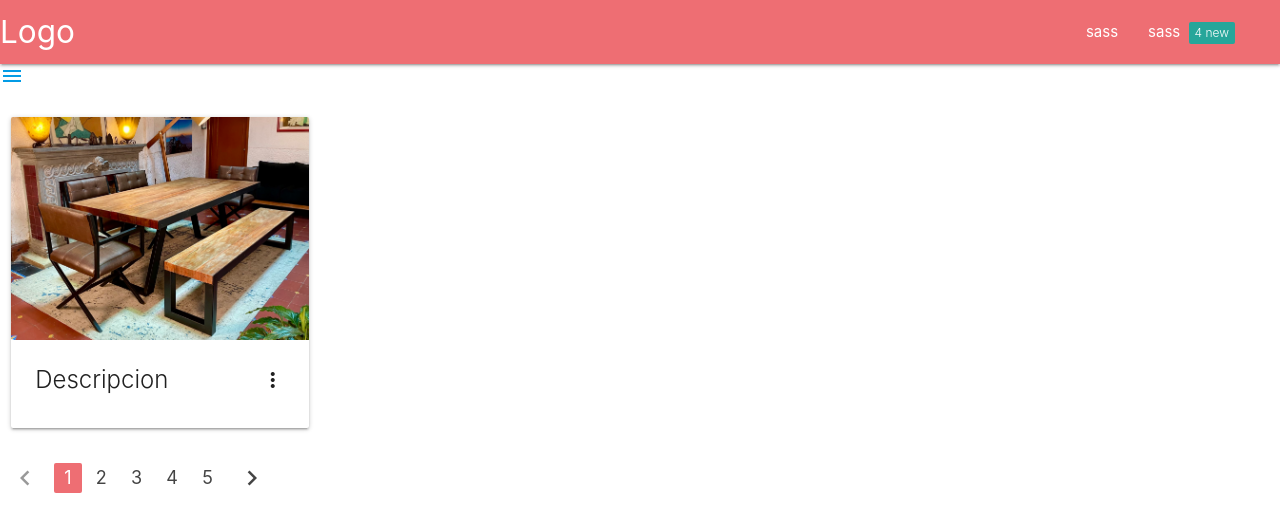
After one commit to ryukomvp/lignum, a PHP site: page / in a window 1280 px wide. The commit adds this page. Shown: the top 532 px of the page. Run offline with PHP 8.4, Linux system fonts and the light colour scheme.

Commit message:
Agrege un cambiador de pagina

```diff
--- /dev/null
+++ b/index.html
@@ -0,0 +1,93 @@
+<!DOCTYPE html>
+<html lang="en">
+<head>
+    <meta charset="UTF-8">
+    <meta http-equiv="X-UA-Compatible" content="IE=edge">
+    <meta name="viewport" content="width=device-width, initial-scale=1.0">
+     <!--Import Google Icon Font-->
+  <link href="https://fonts.googleapis.com/icon?family=Material+Icons" rel="stylesheet">
+  <!--Import materialize.css-->
+  <link type="text/css" rel="stylesheet" href="css/materialize.min.css" media="screen,projection" />
+  <link type="text/css" rel="stylesheet" href="../tienda_online-1/public/css/Diseño_main.css" media="screen,projection" />
+
+  <!--Let browser know website is optimized for mobile-->
+    <title>Document</title>
+</head>
+<body>
+
+  <nav>
+    <div class="nav-wrapper">
+      <a href="" class="brand-logo">Logo</a>
+      <ul id="nav-mobile" class="right hide-on-med-and-down">
+        <li><a href="">sass</a></li>
+        <li><a href="">sass <span class="new badge">4</span></a></li>
+        <li><a src="../tienda_online-1/public/img/mueble.jpg"></a></li>
+      </ul>
+    </div>
+  </nav>
+
+  <ul id="slide-out" class="sidenav">
+    <li>
+      <div class="user-view">
+        <div class="background">
+          <img src="../tienda_online-1/public/img/mueble.jpg">
+        </div>
+        <a href="#user"><img class="circle" src="../tienda_online-1/public/img/Usuario.jpeg"></a>
+        <a href="#name"><span class="white-text name">John Doe</span></a>
+        <a href="#email"><span class="white-text email">jdandturk@gmail.com</span></a>
+      </div>
+    <!-- </li>
+    <li><a href="#!"><i class="material-icons">cloud</i>First Link With Icon</a></li>
+    <li><a href="#!">Second Link</a></li>
+    <li> -->
+      <div class="divider"></div>
+    </li>
+    <li><a class="subheader">Menu</a></li>
+    <li><a class="Categorias" href="#!">Precio</a></li>
+    <li><a class="Categorias" href="#!">Cocina</a></li>
+    <li><a class="Categorias" href="#!">Gamer </a></li>
+    <li><a class="Categorias" href="#!">Jardin</a></li>
+    <li><a class="Categorias" href="#!">Ofician</a></li>
+    <li><a class="Categorias" href="#!">Sala</a></li>
+  </ul>
+  <a href="#" data-target="slide-out" class="sidenav-trigger"><i class="material-icons">menu</i></a>
+
+
+  <header>
+
+    <ul>
+      <div class="row">
+        <div class="col s10 m3">
+          <div class="card">
+            <div class="card-image waves-effect waves-block waves-light">
+              <img class="activator" src="../tienda_online-1/public/img/mueble.jpg">
+            </div>
+            <div class="card-content">
+              <span class="card-title activator grey-text text-darken-4">Descripcion<i
+                  class="material-icons right">more_vert</i></span>
+            </div>
+            <div class="card-reveal">
+              <span class="card-title grey-text text-darken-4">Descripcion de producto<i
+                  class="material-icons right">close</i></span>
+              <p>Lorem ipsum dolor sit amet, consectetur adipiscing elit, sed do eiusmod tempor incididunt ut labore et
+                dolore magna aliqua. Ut enim ad minim veniam.</p>
+            </div>
+          </div>
+        </div>
+      </div>
+    </ul>
+
+    <ul class="pagination">
+      <li class="disabled"><a href="#!"><i class="material-icons">chevron_left</i></a></li>
+      <li class="active"><a href="#!">1</a></li>
+      <li class="waves-effect"><a href="#!">2</a></li>
+      <li class="waves-effect"><a href="#!">3</a></li>
+      <li class="waves-effect"><a href="#!">4</a></li>
+      <li class="waves-effect"><a href="#!">5</a></li>
+      <li class="waves-effect"><a href="#!"><i class="material-icons">chevron_right</i></a></li>
+
+  <!--JavaScript at end of body for optimized loading-->
+  <script type="text/javascript" src="js/materialize.min.js"></script>
+  <script type="text/javascript" src="js/inicializar.js"></script>
+</body>
+</html>
--- a/public/css/Diseño_main.css
+++ b/public/css/Diseño_main.css
@@ -1,7 +1,7 @@
 .Categorias{
-    box-shadow: 0 4px 8px 0 rgba(0, 0, 0, 0.2);
-    max-width: 300px;
-    margin: auto;
-    text-align: center;
-    font-family: inter;
+  box-shadow: 0 4px 8px 0 rgba(0, 0, 0, 0.2);
+  max-width: 300px;
+  margin: auto;
+  text-align: center;
+  font-family: Arial;
   }
```
